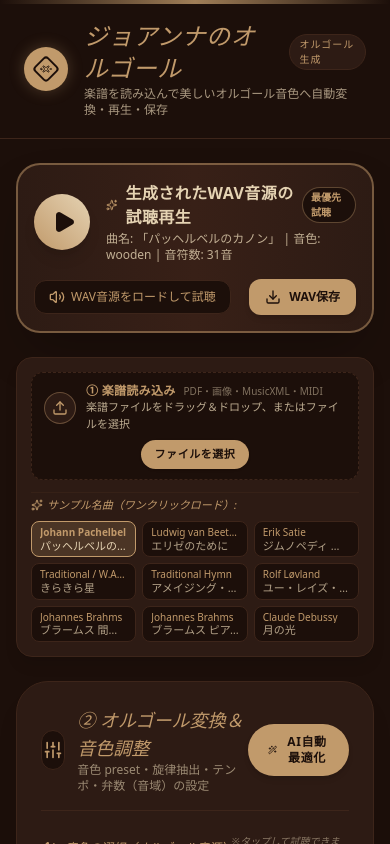
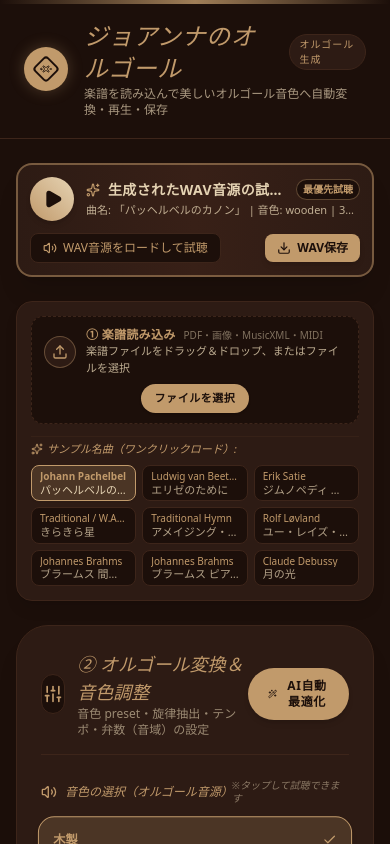
Before and after one commit to shalom777br-cmd/MusiicBox, a React (Vite) app: page / in a window 390 px wide. Shown: the top 844 px of the page. Built offline with nearby package versions, Linux system fonts and the light colour scheme.

Commit message:
refactor: adjust layout and sizing for TopWavPlayer
Update component styling to improve responsiveness and visual balance by reducing container padding, button sizes, and icon dimensions.

```diff
--- a/src/components/TopWavPlayer.tsx
+++ b/src/components/TopWavPlayer.tsx
@@ -83,45 +83,45 @@ export default function TopWavPlayer({ notes, settings, meta }: TopWavPlayerProp
   };
 
   return (
-    <div className="w-full bg-gradient-to-r from-[#2d1b14] via-[#382017] to-[#2d1b14] border-2 border-[#c19a6b]/50 rounded-3xl p-4 sm:p-5 shadow-2xl backdrop-blur-md">
-      <div className="flex flex-col md:flex-row items-center justify-between gap-4">
+    <div className="max-w-3xl mx-auto w-full bg-gradient-to-r from-[#2d1b14] via-[#382017] to-[#2d1b14] border-2 border-[#c19a6b]/50 rounded-2xl p-3 sm:p-4 shadow-xl backdrop-blur-md">
+      <div className="flex flex-col sm:flex-row items-center justify-between gap-3">
         {/* Left Side: Play Button & Main Header */}
-        <div className="flex items-center space-x-4 w-full md:w-auto">
+        <div className="flex items-center space-x-3 w-full sm:w-auto">
           <button
             onClick={handleTogglePlay}
             disabled={isGenerating || notes.length === 0}
-            className="w-14 h-14 rounded-full bg-gradient-to-tr from-[#c19a6b] to-[#e5d3b3] hover:from-[#d4ac7d] hover:to-[#f0e2ca] text-[#1c0f0a] flex items-center justify-center shrink-0 shadow-lg transition-transform active:scale-95 disabled:opacity-50 cursor-pointer"
+            className="w-11 h-11 rounded-full bg-gradient-to-tr from-[#c19a6b] to-[#e5d3b3] hover:from-[#d4ac7d] hover:to-[#f0e2ca] text-[#1c0f0a] flex items-center justify-center shrink-0 shadow-md transition-transform active:scale-95 disabled:opacity-50 cursor-pointer"
             title="生成されたWAV音源を試聴再生"
           >
             {isGenerating ? (
-              <Loader2 className="w-6 h-6 animate-spin" />
+              <Loader2 className="w-5 h-5 animate-spin" />
             ) : isPlaying ? (
-              <Pause className="w-6 h-6 fill-current" />
+              <Pause className="w-5 h-5 fill-current" />
             ) : (
-              <Play className="w-6 h-6 fill-current ml-1" />
+              <Play className="w-5 h-5 fill-current ml-0.5" />
             )}
           </button>
 
-          <div>
+          <div className="min-w-0">
             <div className="flex items-center space-x-2">
-              <Sparkles className="w-4 h-4 text-[#c19a6b]" />
-              <h2 className="text-base sm:text-lg font-bold text-[#e5d3b3] tracking-wide">
+              <Sparkles className="w-3.5 h-3.5 text-[#c19a6b] shrink-0" />
+              <h2 className="text-sm sm:text-base font-bold text-[#e5d3b3] tracking-wide truncate">
                 生成されたWAV音源の試聴再生
               </h2>
-              <span className="text-[10px] px-2 py-0.5 bg-[#1c0f0a] border border-[#c19a6b]/40 text-[#c19a6b] rounded-full font-semibold">
+              <span className="text-[10px] px-1.5 py-0.5 bg-[#1c0f0a] border border-[#c19a6b]/40 text-[#c19a6b] rounded-full font-semibold shrink-0">
                 最優先試聴
               </span>
             </div>
-            <p className="text-xs text-[#e5d3b3]/80 mt-0.5">
-              {meta.title ? `曲名: 「${meta.title}」` : '選択中の楽曲'} | 音色: {settings.timbre} | 音符数: {notes.length}音
+            <p className="text-[11px] text-[#e5d3b3]/80 mt-0.5 truncate">
+              {meta.title ? `曲名: 「${meta.title}」` : '選択中の楽曲'} | 音色: {settings.timbre} | {notes.length}音
             </p>
           </div>
         </div>
 
         {/* Center / Right Side: Native Audio Player & Download Button */}
-        <div className="flex flex-wrap items-center justify-between md:justify-end w-full md:w-auto gap-3">
+        <div className="flex items-center justify-between sm:justify-end w-full sm:w-auto gap-2">
           {/* HTML5 Audio Player */}
-          <div className="flex items-center space-x-2">
+          <div className="flex items-center">
             {wavUrl ? (
               <audio
                 ref={audioRef}
@@ -130,15 +130,15 @@ export default function TopWavPlayer({ notes, settings, meta }: TopWavPlayerProp
                 onPause={() => setIsPlaying(false)}
                 onPlay={() => setIsPlaying(true)}
                 controls
-                className="h-9 w-48 sm:w-60 accent-[#c19a6b]"
+                className="h-8 w-44 sm:w-52 accent-[#c19a6b]"
               />
             ) : (
               <button
                 onClick={handleTogglePlay}
                 disabled={isGenerating || notes.length === 0}
-                className="flex items-center space-x-1.5 text-xs px-3.5 py-2 rounded-xl bg-[#1c0f0a] border border-[#3d251a] hover:border-[#c19a6b] text-[#c19a6b] transition-all cursor-pointer disabled:opacity-50"
+                className="flex items-center space-x-1.5 text-xs px-3 py-1.5 rounded-lg bg-[#1c0f0a] border border-[#3d251a] hover:border-[#c19a6b] text-[#c19a6b] transition-all cursor-pointer disabled:opacity-50"
               >
-                <Volume2 className="w-4 h-4" />
+                <Volume2 className="w-3.5 h-3.5" />
                 <span>{isGenerating ? 'WAV生成中...' : 'WAV音源をロードして試聴'}</span>
               </button>
             )}
@@ -148,9 +148,9 @@ export default function TopWavPlayer({ notes, settings, meta }: TopWavPlayerProp
           <button
             onClick={handleDownload}
             disabled={notes.length === 0}
-            className="flex items-center space-x-2 text-xs px-4 py-2.5 rounded-xl bg-[#c19a6b] hover:bg-[#d4ac7d] text-[#1c0f0a] font-bold transition-all shadow-md active:scale-95 cursor-pointer disabled:opacity-50"
+            className="flex items-center space-x-1.5 text-xs px-3 py-1.5 rounded-lg bg-[#c19a6b] hover:bg-[#d4ac7d] text-[#1c0f0a] font-bold transition-all shadow-md active:scale-95 cursor-pointer disabled:opacity-50 shrink-0"
           >
-            <Download className="w-4 h-4" />
+            <Download className="w-3.5 h-3.5" />
             <span>WAV保存</span>
           </button>
         </div>
```
